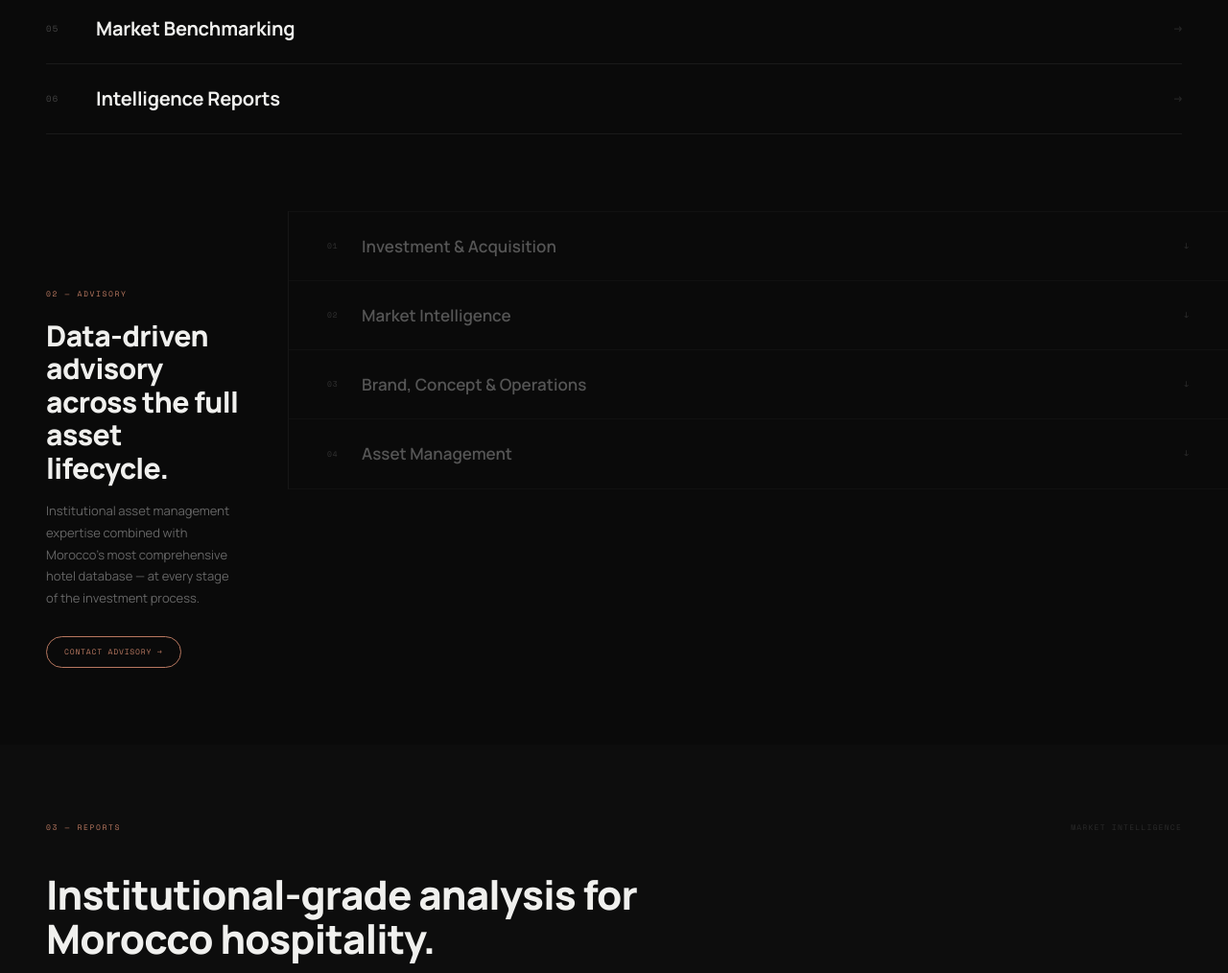
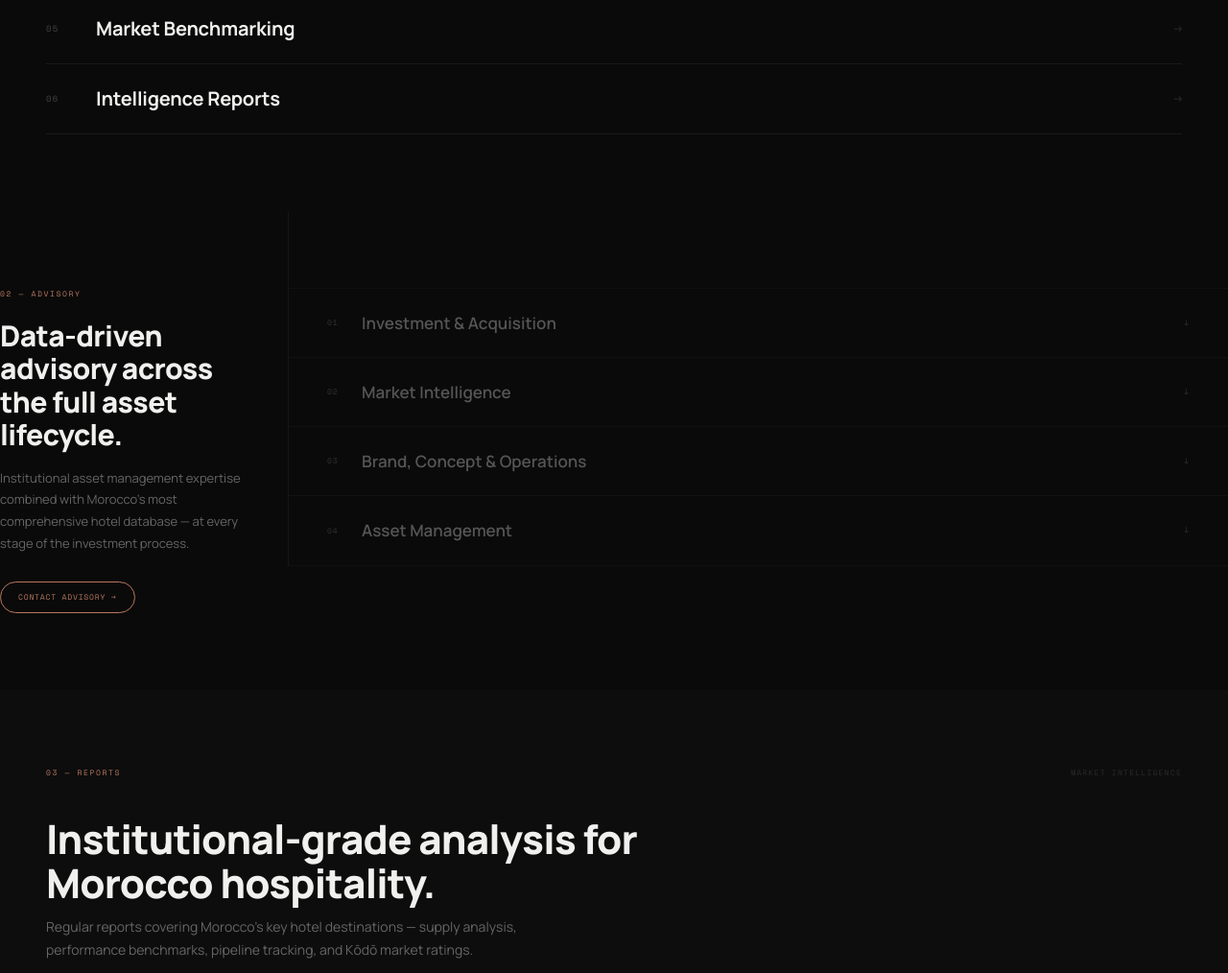
Before and after one commit to oaddahre/hospitalityiq, a Flask app: page / in a window 1280 px wide. Shown: the part 1449-2463 px from the top of the page at 96% size. Run offline with Flask 3, Linux system fonts and the light colour scheme.

Commit message:
Fix advisory section vertical alignment between left and right columns
.lp-advisory-left dropped its right-side-only 48px padding and gained
a matching 80px top offset via .lp-advisory-items padding-top, so the
headline text and the first advisory row now start at the same
vertical position. Confirmed .lp-advisory-wrap is a standalone div,
not nested in a .lp-section, so no extra wrapper padding was involved.

Co-Authored-By: Claude Sonnet 5 <noreply@anthropic.com>

```diff
--- a/static/css/marketing.css
+++ b/static/css/marketing.css
@@ -966,7 +966,7 @@ body.lp-light .mk-theme-toggle:hover {
   background: var(--lp-bg);
 }
 .lp-advisory-left {
-  padding: 80px 48px;
+  padding: 80px 48px 80px 0;
   position: sticky;
   top: 52px;
 }
@@ -989,6 +989,7 @@ body.lp-light .mk-theme-toggle:hover {
 }
 .lp-advisory-items {
   border-left: 1px solid var(--lp-border-light);
+  padding-top: 80px;
 }
 .lp-adv-row {
   border-bottom: 1px solid var(--lp-adv-border);
```
